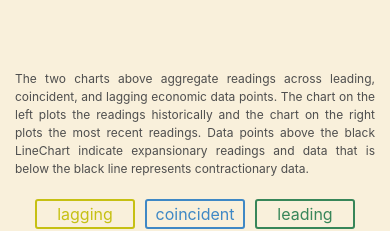
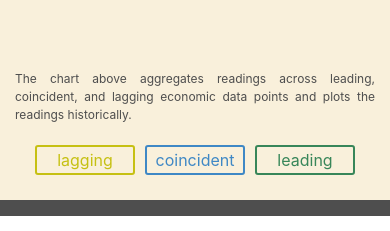
Before and after one commit to rowens794/econ-dash-frontend, a React (Create React App) app: page / in a window 390 px wide. Shown: the part 576-807 px from the top of the page. Built offline with nearby package versions, Linux system fonts and the light colour scheme; no server answers.

Commit message:
cosmetic updates to loading and responsiveness

```diff
--- a/src/components/Charts/MetricChart.js
+++ b/src/components/Charts/MetricChart.js
@@ -24,17 +24,12 @@ class LineChart extends Component {
             const years = 10;
             let periods = years * 12;
             if (this.props.freq === 'Q'){
-                console.log('quarterly')
                 periods = years * 4;
-            }
-            else if (this.props.freq === 'Y'){
-                console.log('yearly')
+            }else if (this.props.freq === 'Y'){
                 periods = years;
             }else if (this.props.freq === 'W'){
-                console.log('yearly')
                 periods = years * 52;
             }else if (this.props.freq === 'D'){
-                console.log('yearly')
                 periods = years * 365;
             }
 
--- a/src/components/MetricPage/MetricPage.js
+++ b/src/components/MetricPage/MetricPage.js
@@ -66,6 +66,14 @@ class MetricPage extends Component {
         const CARDS = ['ThreeMonthChange', 'OneYearChange', 'ThreeYearChange', 'FiveYearChange'];
         const CARDS_TITLE = ['Three Month Change', 'One Year Change', 'Three Year Change', 'Five Year Change'];
 
+        //set last updated title
+        let lastUpdate = "";
+        if (this.state.LastUpdated == null){
+            lastUpdate = "Loading...";
+        }else{
+            lastUpdate = 'Last Reading: ' + Moment(this.state.LastUpdated).format("MMMM Do, YYYY");
+        }
+
         const changeCards = CARDS.map((period, i) => {
             //check if metrics are null - I check ThreeMonth only to see if api has been accessed
             if (this.state.ThreeMonthChange != null){
@@ -104,7 +112,7 @@ class MetricPage extends Component {
                         <br/>
                         <h2 className='dashboardHeading'>{this.state.IndicatorShortName}</h2>
                         <br />
-                        <p className='dateHeading'>{'Last Reading: ' + Moment(this.state.LastUpdated).format("MMMM Do, YYYY")}</p>
+                        <p className='dateHeading'>{lastUpdate}</p>
                         <br/>
                         {this.state.ActualsData ? <LineChart data={this.state.ActualsData} freq={this.state.FrequencyShort} units={this.state.Units}/> : <div className="loader"><Loader type="Puff" color="#E3DBC8" height="20vh" /></div>}
                     </Container>
--- a/src/components/Navigation/Navigation.js
+++ b/src/components/Navigation/Navigation.js
@@ -1,16 +1,8 @@
 import React from 'react';
 import {
-    Collapse,
     Navbar,
-    NavbarToggler,
     NavbarBrand,
-    Nav,
-    NavItem,
-    NavLink,
-    UncontrolledDropdown,
-    DropdownToggle,
-    DropdownMenu,
-    DropdownItem } from 'reactstrap';
+    } from 'reactstrap';
 
 
 export default class Example extends React.Component {
--- a/src/components/Text/ChartExplainer.js
+++ b/src/components/Text/ChartExplainer.js
@@ -7,7 +7,11 @@ const ChartExplainer = (props) => {
     return (
         <Row>
             <Col sm={{ size: 10, offset: 1 }}>
-                <p className="chartExplainer">The two charts above aggregate readings across leading, coincident, and lagging economic data points.  The chart on the left plots the readings historically and the chart on the right plots the most recent readings.  Data points above the black LineChart indicate expansionary readings and data that is below the black line represents contractionary data. </p>
+                <p className="chartExplainer d-none d-md-block">The two charts above aggregate readings across leading, coincident, and lagging economic data points.  The chart on the left plots the readings historically and the chart on the right plots the most recent readings.  Data points above the black LineChart indicate expansionary readings and data that is below the black line represents contractionary data. </p>
+            </Col>
+
+            <Col sm={{ size: 10, offset: 1 }}>
+                <p className="chartExplainer d-block d-md-none">The chart above aggregates readings across leading, coincident, and lagging economic data points and plots the readings historically.</p>
             </Col>
         </Row>
     )
```
